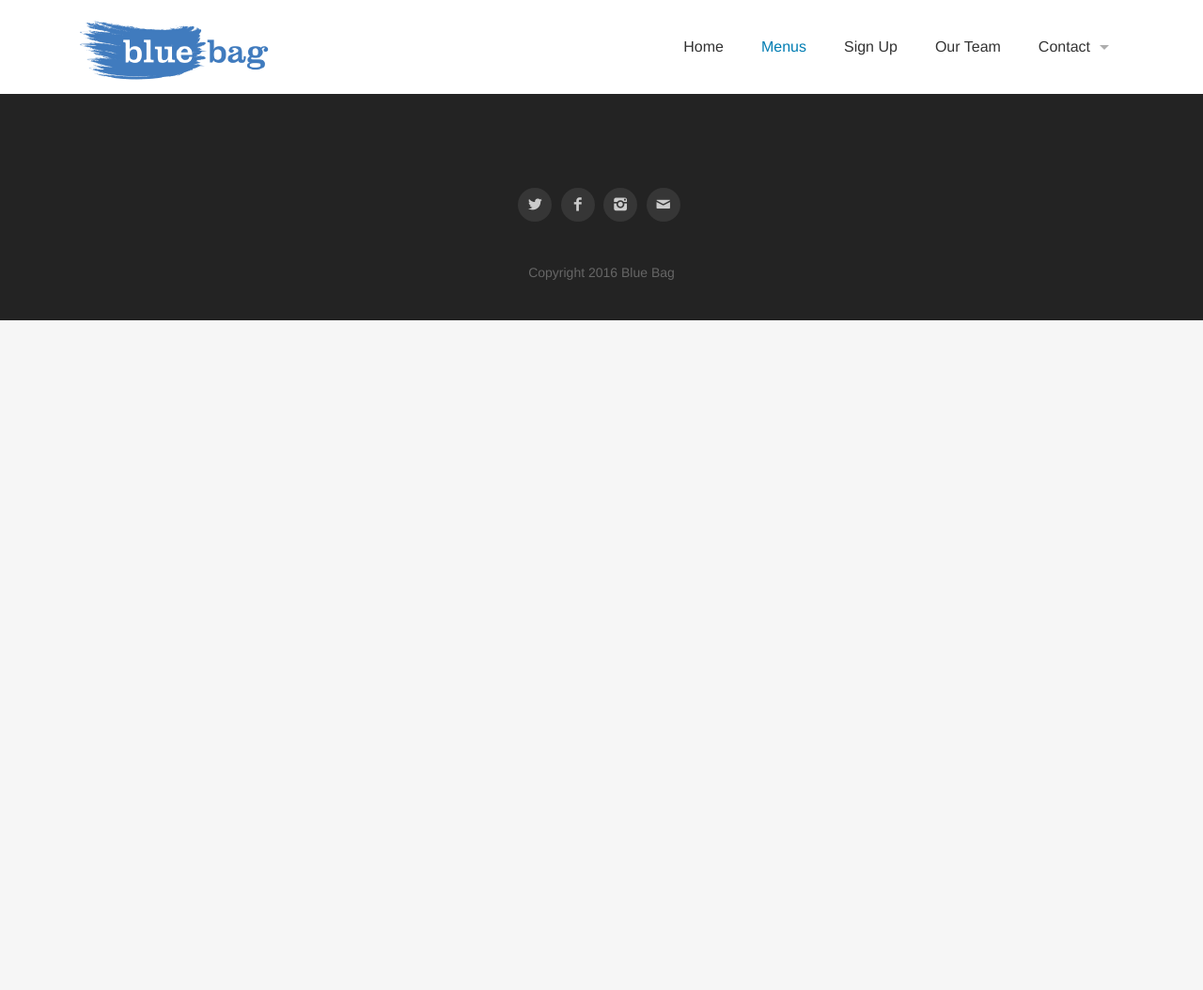
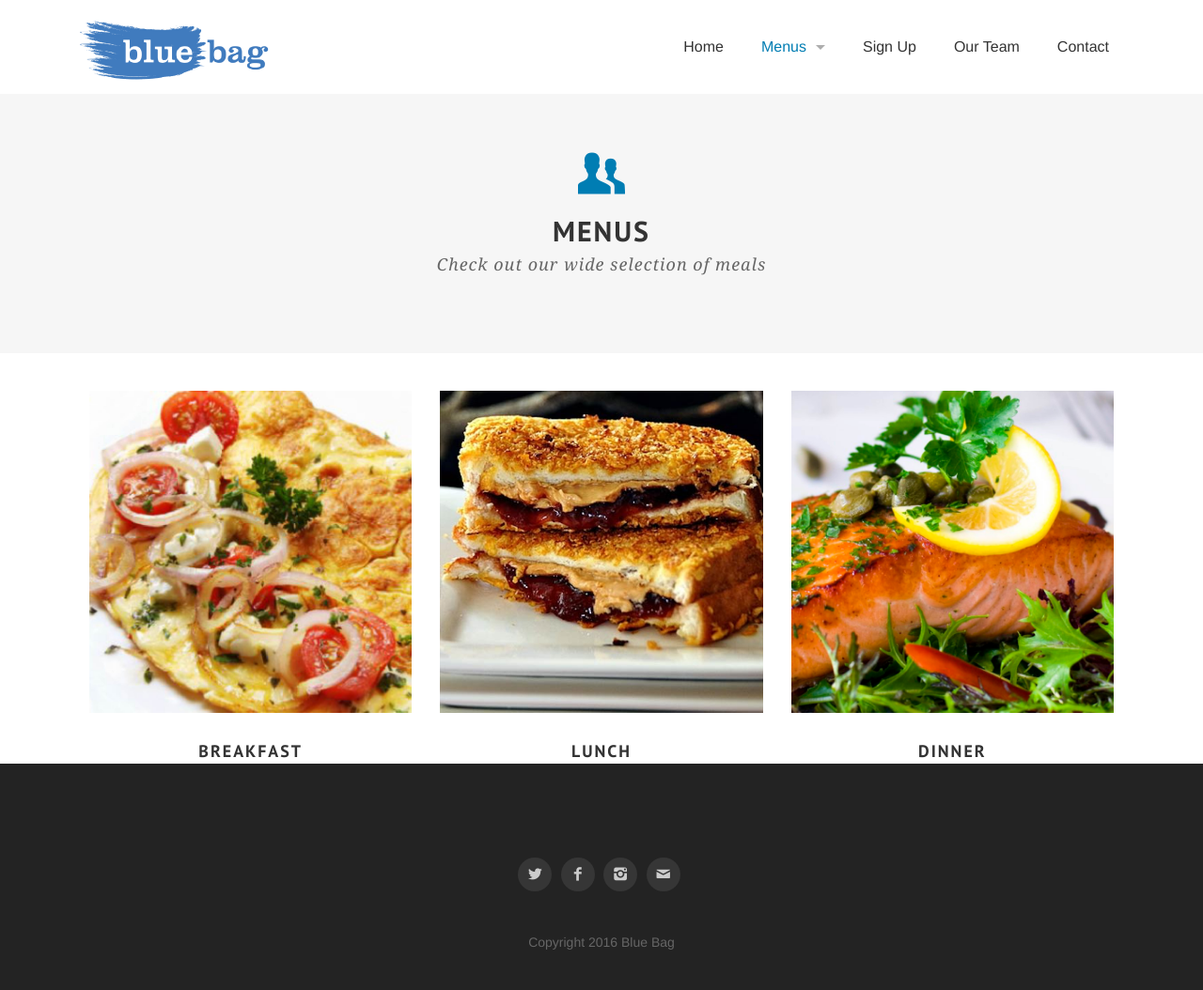
Before and after one commit to bluebag-cooking/bluebag-cooking.github.io, a Jekyll site: the page built from menus.html, in a window 1280 px wide. Shown: the whole page at 94% size. Built offline with Jekyll 4.4.1, drawn with Linux system fonts in a browser that asks for light colours; nearby versions of some CDN libraries; some web fonts are replaced; Markdown is read by kramdown in place of the engine named in the settings; before the commit the page ends 900 px from its top, so only the background shows below that.

Commit message:
updating and resizing images

```diff
--- a/menus.html
+++ b/menus.html
@@ -3,3 +3,41 @@ layout: default
 title: BlueBag &gt; Menus
 section_id: menus
 ---
+
+<div class='full'>
+  <div class='row'>
+    <div class='large-10 small-centered columns'>
+      <div class='special-title centered-text'>
+        <i class='icon-users'></i>
+        <h2>Menus</h2>
+        <p>Check out our wide selection of meals</p>
+      </div>
+    </div>
+  </div>
+</div>
+
+<div class='members'>
+	<div class='full white no-padding'>
+		<div class="spacing"></div>
+		<div class='row'>
+			<div class='medium-4 large-4 columns'>
+			<div class='member centered-text {{active_class}}'>
+		  		<img src='{{site.url}}/images/breakfast_main.jpg'>
+		  		<h3>Breakfast</h3>
+			</div>
+			</div>
+			<div class='medium-4 large-4 columns'>
+			<div class='member centered-text {{active_class}}'>
+		  		<img src='{{site.url}}/images/lunch_main.jpg'>
+		  		<h3>Lunch</h3>
+			</div>
+			</div>
+			<div class='medium-4 large-4 columns'>
+			<div class='member centered-text {{active_class}}'>
+		  		<img src='{{site.url}}/images/dinner_main.jpg'>
+		  		<h3>Dinner</h3>
+			</div>
+			</div>
+		</div>
+	</div>
+</div>
```
Also changed, not shown: _data/nav.yml (+9 -9 lines), images/breakfast_main.jpg (added), images/dinner_main.jpg (added), images/lunch_main.jpg (added).
